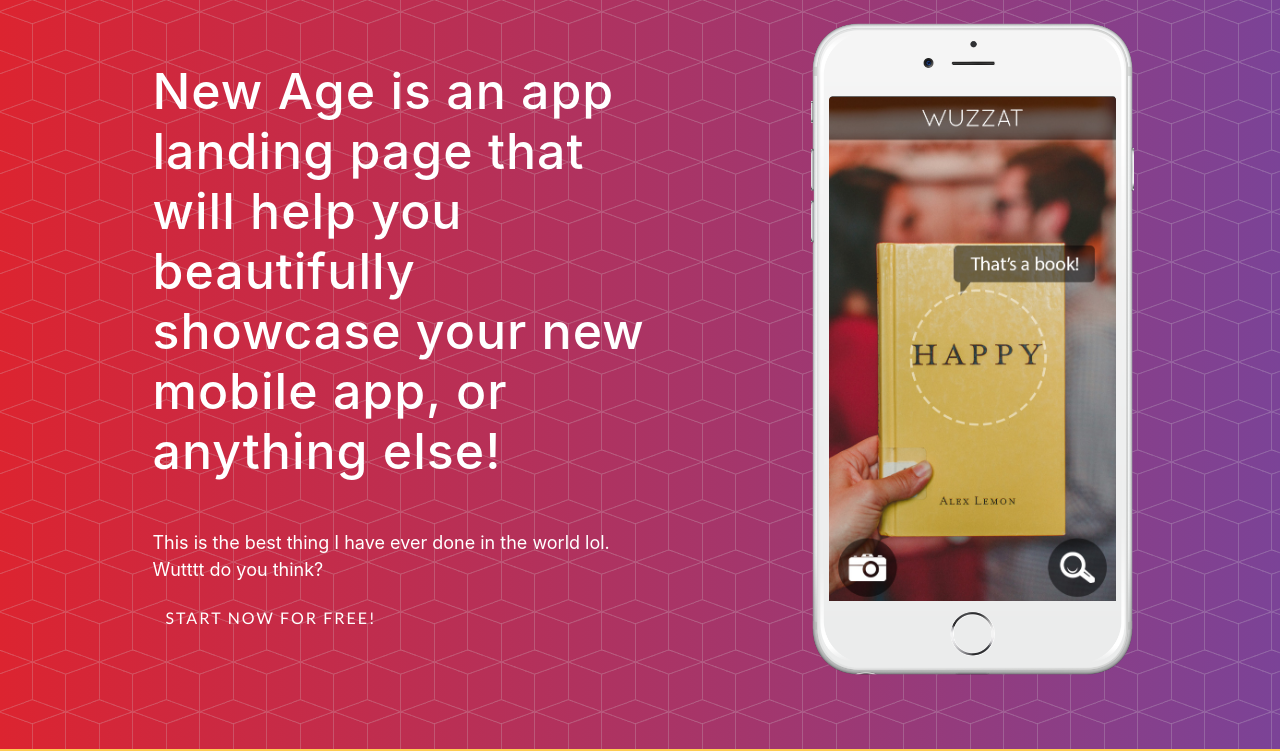
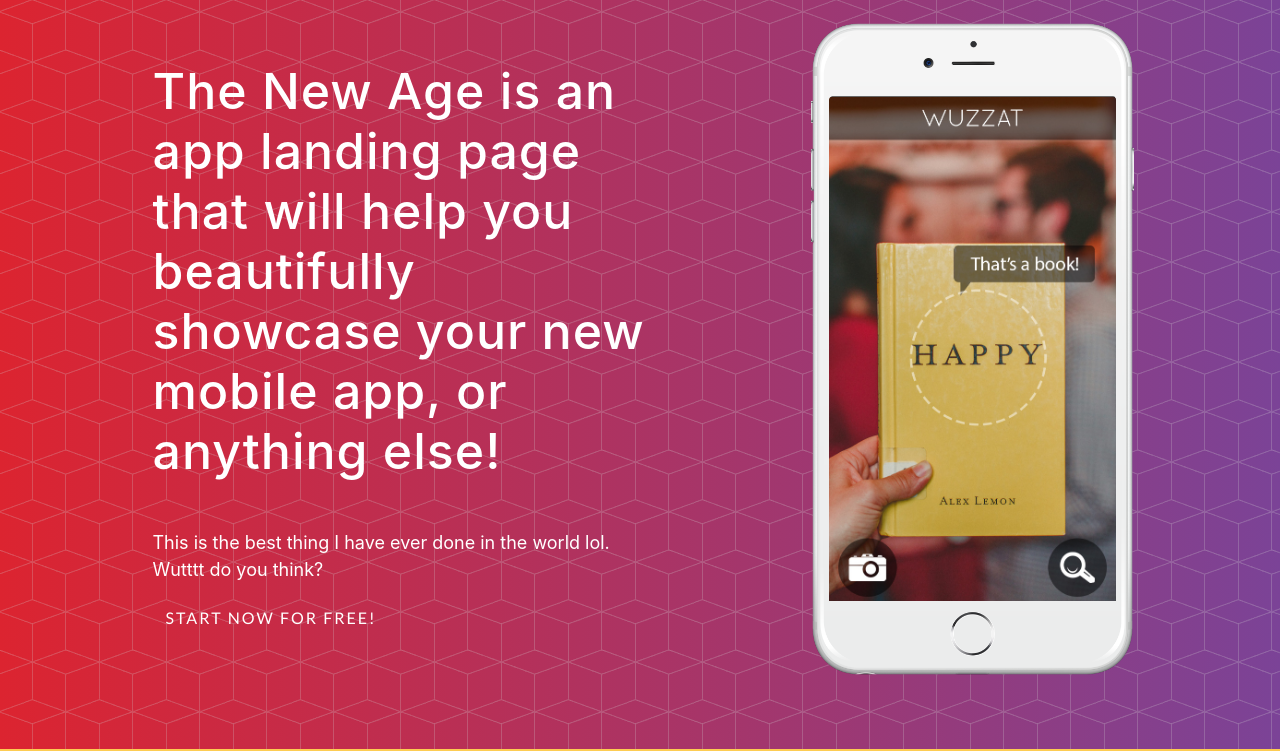
Before and after one commit to omarqe/project, a website with bundled scripts: page index.html in a window 1280 px wide. Shown: the part 51-802 px from the top of the page. Built offline with nearby package versions, Linux system fonts and the light colour scheme; a web font is replaced by a local one.

Commit message:
Add new stuff.

```diff
--- a/index.html
+++ b/index.html
@@ -71,7 +71,7 @@
         <div class="row h-100">
           <div class="col-lg-7 my-auto">
             <div class="header-content mx-auto">
-              <h1 class="mb-5">New Age is an app landing page that will help you beautifully showcase your new mobile app, or anything else!</h1>
+              <h1 class="mb-5">The New Age is an app landing page that will help you beautifully showcase your new mobile app, or anything else!</h1>
               <p>This is the best thing I have ever done in the world lol. Wutttt do you think?</p>
               <a href="#download" class="btn btn-outline btn-xl js-scroll-trigger">Start Now for Free!</a>
             </div>
```
